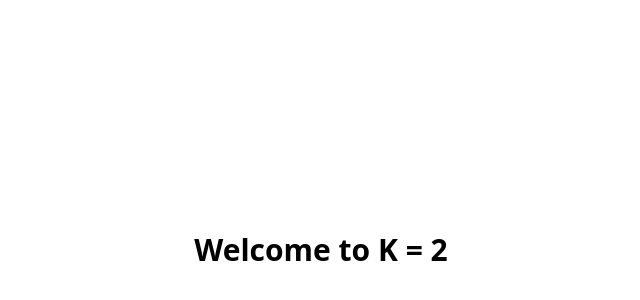
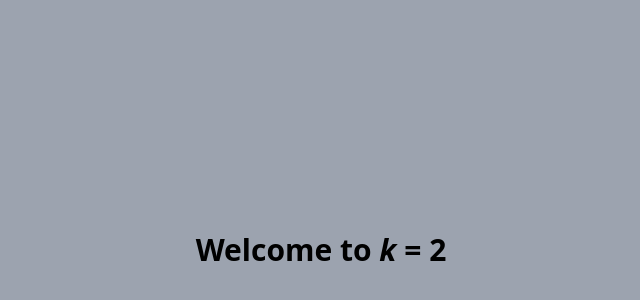
Before and after one commit to TRFielder/k-equals-two, a React (Vite) app: page / in a window 1280 px wide. Shown: the part 150-450 px from the top of the page, without its empty margins (319-959 px from the left). Built offline with nearby package versions, Linux system fonts and the light colour scheme.

Commit message:
Add features and lib folder. Add react-router

```diff
--- a/index.html
+++ b/index.html
@@ -3,7 +3,7 @@
   <head>
     <meta charset="UTF-8" />
     <meta name="viewport" content="width=device-width, initial-scale=1.0" />
-    <title>Tauri + React + Typescript</title>
+    <title>k = 2</title>
   </head>
 
   <body>
--- a/package.json
+++ b/package.json
@@ -15,10 +15,12 @@
     "autoprefixer": "^10.4.20",
     "postcss": "^8.4.47",
     "react": "^18.2.0",
-    "react-dom": "^18.2.0"
+    "react-dom": "^18.2.0",
+    "react-router-dom": "^6.27.0"
   },
   "devDependencies": {
     "@tauri-apps/cli": "^2",
+    "@types/node": "^22.9.0",
     "@types/react": "^18.2.15",
     "@types/react-dom": "^18.2.7",
     "@vitejs/plugin-react": "^4.2.1",
--- a/src/App.tsx
+++ b/src/App.tsx
@@ -1,11 +1,10 @@
-import { invoke } from "@tauri-apps/api/core";
+import router from "@/lib/router";
+import { RouterProvider } from "react-router-dom";
 
 function App() {
   return (
-    <main className="flex flex-col items-center justify-center w-full h-screen">
-      <h1 className="text-3xl font-bold text-black font-sans">
-        Welcome to K = 2
-      </h1>
+    <main className="bg-gray-400">
+      <RouterProvider router={router} />
     </main>
   );
 }
--- /dev/null
+++ b/src/features/welcome/index.tsx
@@ -0,0 +1,9 @@
+const Welcome = () => (
+  <article className="flex flex-col items-center justify-center w-full h-screen">
+    <h1 className="text-3xl font-bold text-black font-sans">
+      Welcome to <em>k</em> = 2
+    </h1>
+  </article>
+);
+
+export default Welcome;
--- /dev/null
+++ b/src/lib/router/index.tsx
@@ -0,0 +1,6 @@
+import { createBrowserRouter } from "react-router-dom";
+import { routes } from "./routes";
+
+const router = createBrowserRouter([...routes]);
+
+export default router;
--- /dev/null
+++ b/src/lib/router/routes.tsx
@@ -0,0 +1,4 @@
+import { RouteObject } from "react-router-dom";
+import Welcome from "@/features/welcome";
+
+export const routes: RouteObject[] = [{ path: "/", element: <Welcome /> }];
--- a/tsconfig.json
+++ b/tsconfig.json
@@ -18,7 +18,10 @@
     "strict": true,
     "noUnusedLocals": true,
     "noUnusedParameters": true,
-    "noFallthroughCasesInSwitch": true
+    "noFallthroughCasesInSwitch": true,
+    "paths": {
+      "@/*": ["./src/*"]
+    }
   },
   "include": ["src"],
   "references": [{ "path": "./tsconfig.node.json" }]
--- a/vite.config.ts
+++ b/vite.config.ts
@@ -1,12 +1,20 @@
 import { defineConfig } from "vite";
 import react from "@vitejs/plugin-react";
+import { fileURLToPath } from "node:url";
 
-// @ts-expect-error process is a nodejs global
 const host = process.env.TAURI_DEV_HOST;
 
 // https://vitejs.dev/config/
 export default defineConfig(async () => ({
   plugins: [react()],
+  resolve: {
+    alias: [
+      {
+        find: "@",
+        replacement: fileURLToPath(new URL("./src", import.meta.url)),
+      },
+    ],
+  },
 
   // Vite options tailored for Tauri development and only applied in `tauri dev` or `tauri build`
   //
```
Also changed, not shown: 1 other file (tests, documents, lock files or other folders).
